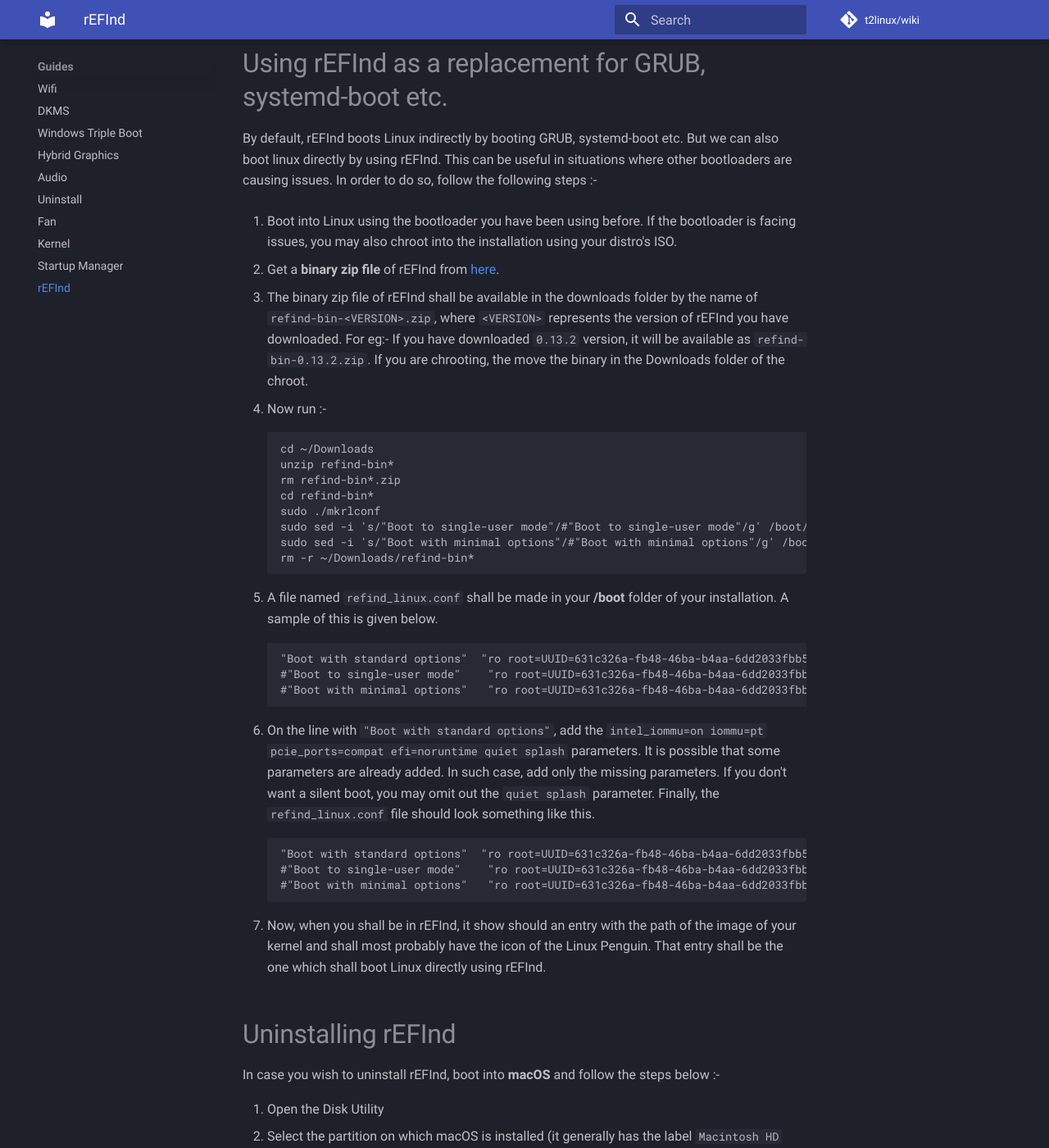
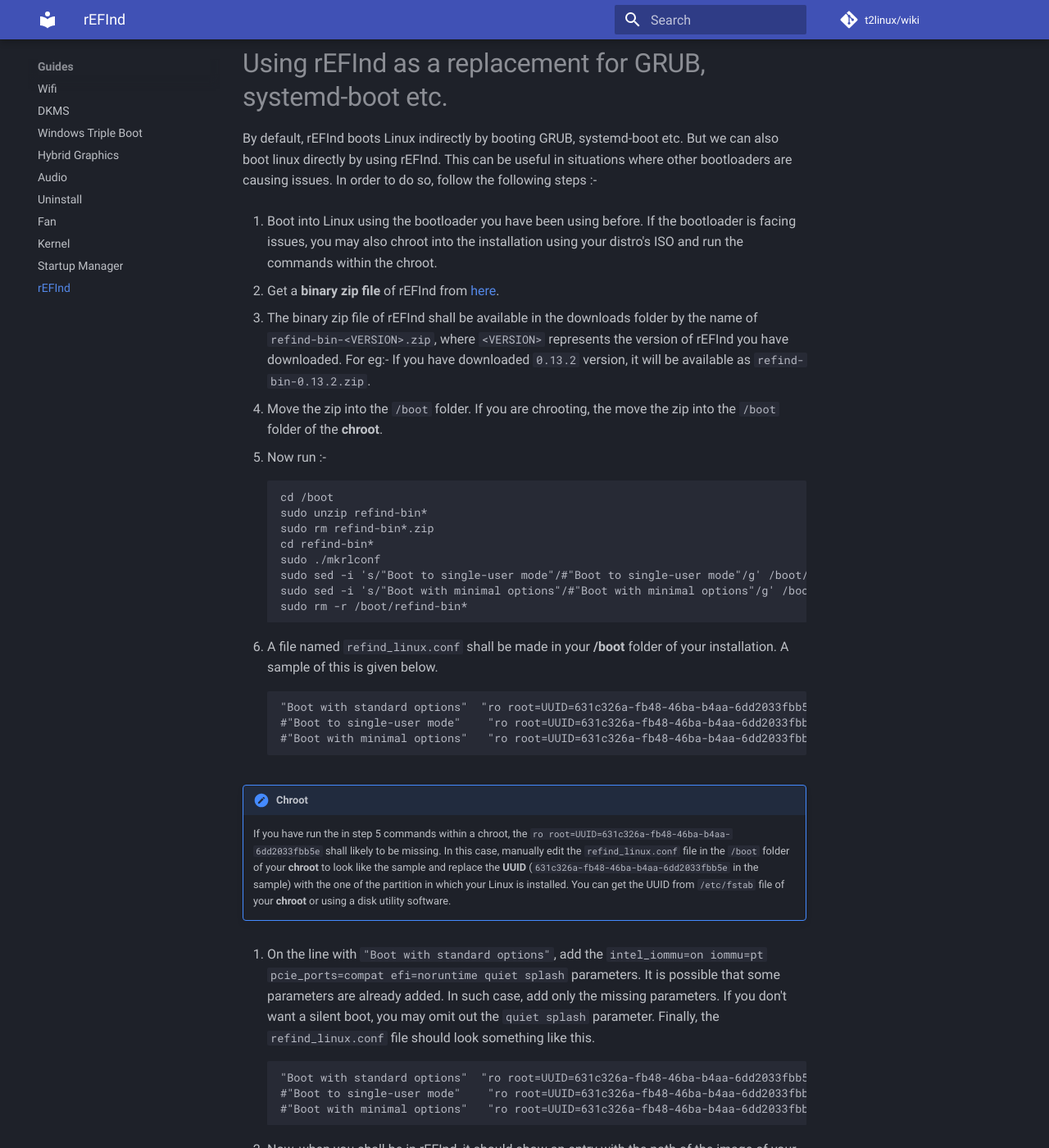
Before and after one commit to t2linux/wiki, an MkDocs documentation site: the page built from docs/guides/refind.md, in a window 1280 px wide and 1400 px high, scrolled down 3390 px. Shown: the whole window at 82% size. Built offline with MkDocs 1.6.1 and Material for MkDocs 9.7.7, drawn with Linux system fonts in a browser that asks for light colours; comment, search, counter and statistics services are not loaded; some of the changed text lies outside the part shown.

Commit message:
Minor fixes

````diff
--- a/docs/guides/refind.md
+++ b/docs/guides/refind.md
@@ -107,26 +107,28 @@ Sometimes, while booting into macOS using rEFInd, users get stuck at a blank scr
 
 By default, rEFInd boots Linux indirectly by booting GRUB, systemd-boot etc. But we can also boot linux directly by using rEFInd. This can be useful in situations where other bootloaders are causing issues. In order to do so, follow the following steps :-
 
-1. Boot into Linux using the bootloader you have been using before. If the bootloader is facing issues, you may also chroot into the installation using your distro's ISO.
+1. Boot into Linux using the bootloader you have been using before. If the bootloader is facing issues, you may also chroot into the installation using your distro's ISO and run the commands within the chroot.
 
 2. Get a **binary zip file** of rEFInd from [here](https://www.rodsbooks.com/refind/getting.html).
 
-3. The binary zip file of rEFInd shall be available in the downloads folder by the name of `refind-bin-<VERSION>.zip`, where `<VERSION>` represents the version of rEFInd you have downloaded. For eg:- If you have downloaded `0.13.2` version, it will be available as `refind-bin-0.13.2.zip`. If you are chrooting, the move the binary in the Downloads folder of the chroot.
+3. The binary zip file of rEFInd shall be available in the downloads folder by the name of `refind-bin-<VERSION>.zip`, where `<VERSION>` represents the version of rEFInd you have downloaded. For eg:- If you have downloaded `0.13.2` version, it will be available as `refind-bin-0.13.2.zip`.
 
-4. Now run :-
+4. Move the zip into the `/boot` folder. If you are chrooting, the move the zip into the `/boot` folder of the **chroot**.
+
+5. Now run :-
 
     ```plain
-    cd ~/Downloads
-    unzip refind-bin*
-    rm refind-bin*.zip
+    cd /boot
+    sudo unzip refind-bin*
+    sudo rm refind-bin*.zip
     cd refind-bin*
     sudo ./mkrlconf
     sudo sed -i 's/"Boot to single-user mode"/#"Boot to single-user mode"/g' /boot/refind_linux.conf
     sudo sed -i 's/"Boot with minimal options"/#"Boot with minimal options"/g' /boot/refind_linux.conf
-    rm -r ~/Downloads/refind-bin*
+    sudo rm -r /boot/refind-bin*
     ```
 
-5. A file named `refind_linux.conf` shall be made in your **/boot** folder of your installation. A sample of this is given below.
+6. A file named `refind_linux.conf` shall be made in your **/boot** folder of your installation. A sample of this is given below.
 
     ```conf
     "Boot with standard options"  "ro root=UUID=631c326a-fb48-46ba-b4aa-6dd2033fbb5e"
@@ -134,7 +136,10 @@ By default, rEFInd boots Linux indirectly by booting GRUB, systemd-boot etc. But
     #"Boot with minimal options"   "ro root=UUID=631c326a-fb48-46ba-b4aa-6dd2033fbb5e"
     ```
 
-6. On the line with `"Boot with standard options"`, add the `intel_iommu=on iommu=pt pcie_ports=compat efi=noruntime quiet splash` parameters. It is possible that some parameters are already added. In such case, add only the missing parameters. If you don't want a silent boot, you may omit out the `quiet splash` parameter. Finally, the `refind_linux.conf` file should look something like this.
+!!! note "Chroot"
+    If you have run the in step 5 commands within a chroot, the `ro root=UUID=631c326a-fb48-46ba-b4aa-6dd2033fbb5e` shall likely to be missing. In this case, manually edit the `refind_linux.conf` file in the `/boot` folder of your **chroot** to look like the sample and replace the **UUID** (`631c326a-fb48-46ba-b4aa-6dd2033fbb5e` in the sample) with the one of the partition in which your Linux is installed. You can get the UUID from `/etc/fstab` file of your **chroot** or using a disk utility software.
+
+7. On the line with `"Boot with standard options"`, add the `intel_iommu=on iommu=pt pcie_ports=compat efi=noruntime quiet splash` parameters. It is possible that some parameters are already added. In such case, add only the missing parameters. If you don't want a silent boot, you may omit out the `quiet splash` parameter. Finally, the `refind_linux.conf` file should look something like this.
 
     ```conf
     "Boot with standard options"  "ro root=UUID=631c326a-fb48-46ba-b4aa-6dd2033fbb5e intel_iommu=on iommu=pt pcie_ports=compat efi=noruntime quiet splash"
@@ -142,7 +147,7 @@ By default, rEFInd boots Linux indirectly by booting GRUB, systemd-boot etc. But
     #"Boot with minimal options"   "ro root=UUID=631c326a-fb48-46ba-b4aa-6dd2033fbb5e"
     ```
 
-7. Now, when you shall be in rEFInd, it show should an entry with the path of the image of your kernel and shall most probably have the icon of the Linux Penguin. That entry shall be the one which shall boot Linux directly using rEFInd.
+8. Now, when you shall be in rEFInd, it should show an entry with the path of the image of your kernel and shall most probably have the icon of the Linux Penguin. That entry shall be the one which shall boot Linux directly using rEFInd.
 
 # Uninstalling rEFInd
 
````
